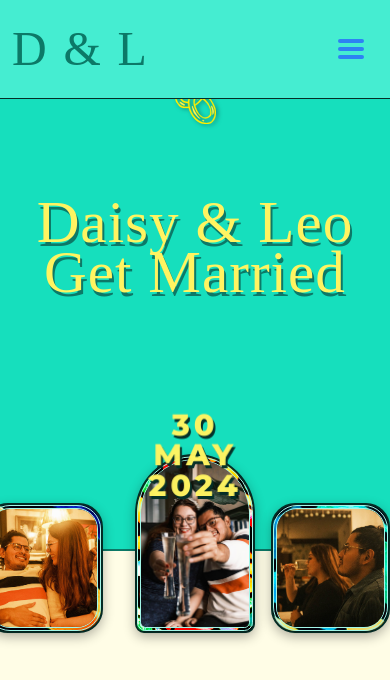
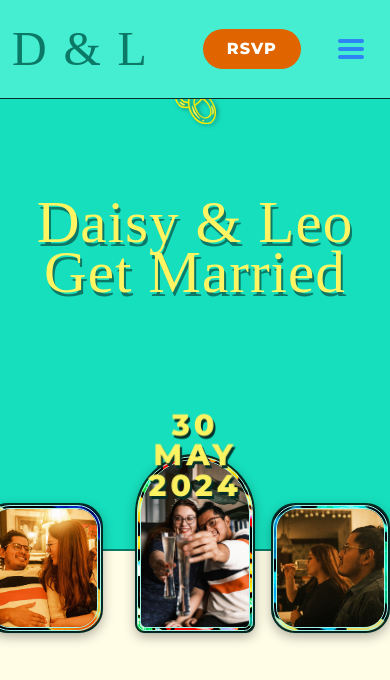
Before and after one commit to leo12534/leo-daisy-wedding, a website built with Parcel: page index.html in a window 390 px wide. Built offline with nearby package versions, Linux system fonts and the light colour scheme; a web font is replaced by a local one.

Commit message:
add rsvp button

```diff
--- a/index.html
+++ b/index.html
@@ -85,6 +85,8 @@
         <nav class="navbar sticky-top navbar-expand-lg navbar-light ">
           <div class="container ">
             <a class="navbar-brand" href="index.html">D&L</a>
+            <a class="nav-link btn btn-event btn-lg px-4 py-2 d-flex d-lg-none
+" data-bs-toggle="modal" data-bs-target="#staticBackdrop-2" href="#">RSVP</a>
             <button class="navbar-toggler" type="button" data-bs-toggle="collapse" data-bs-target="#navbarNav"
               aria-controls="navbarNav" aria-expanded="false" aria-label="Toggle navigation">
               <span class="navbar-toggler-icon"></span>
```
Also changed, not shown: main/index.html (+2 -0 lines).
